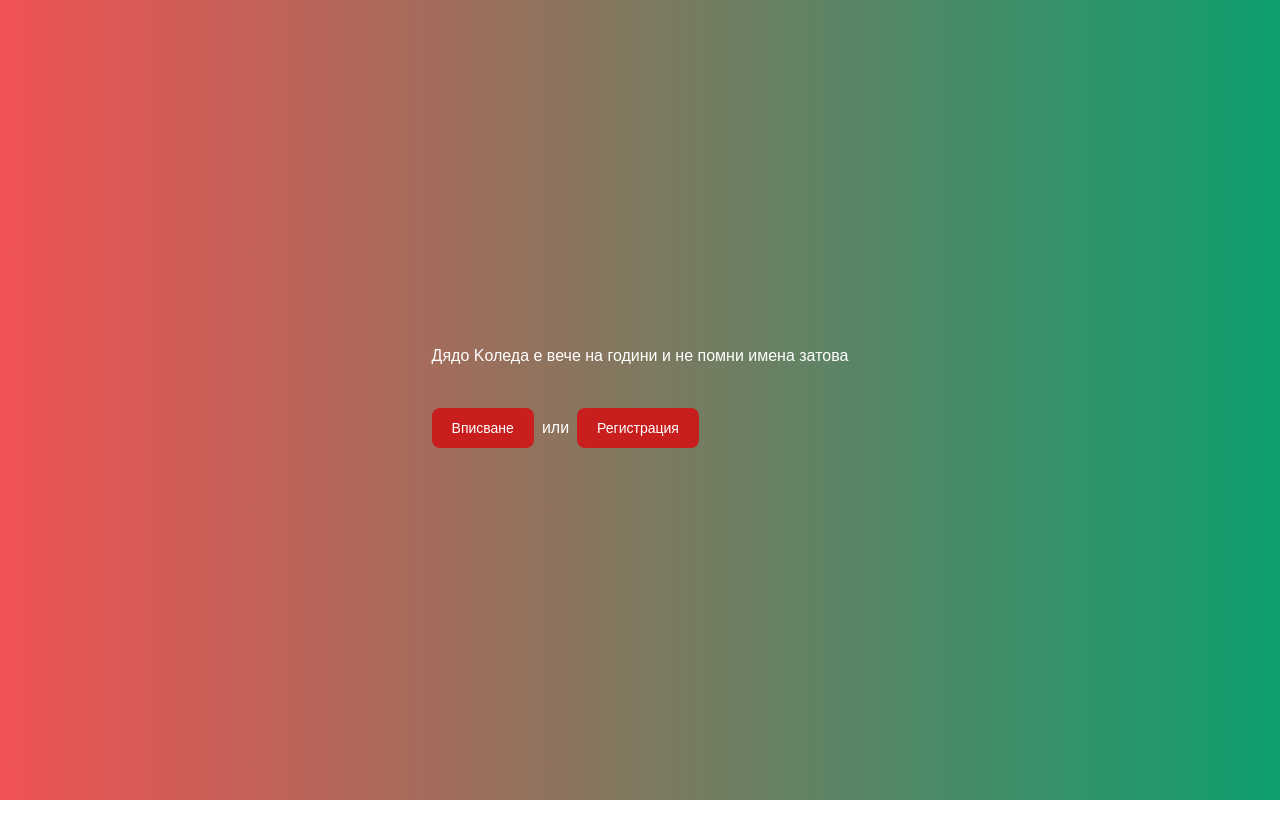
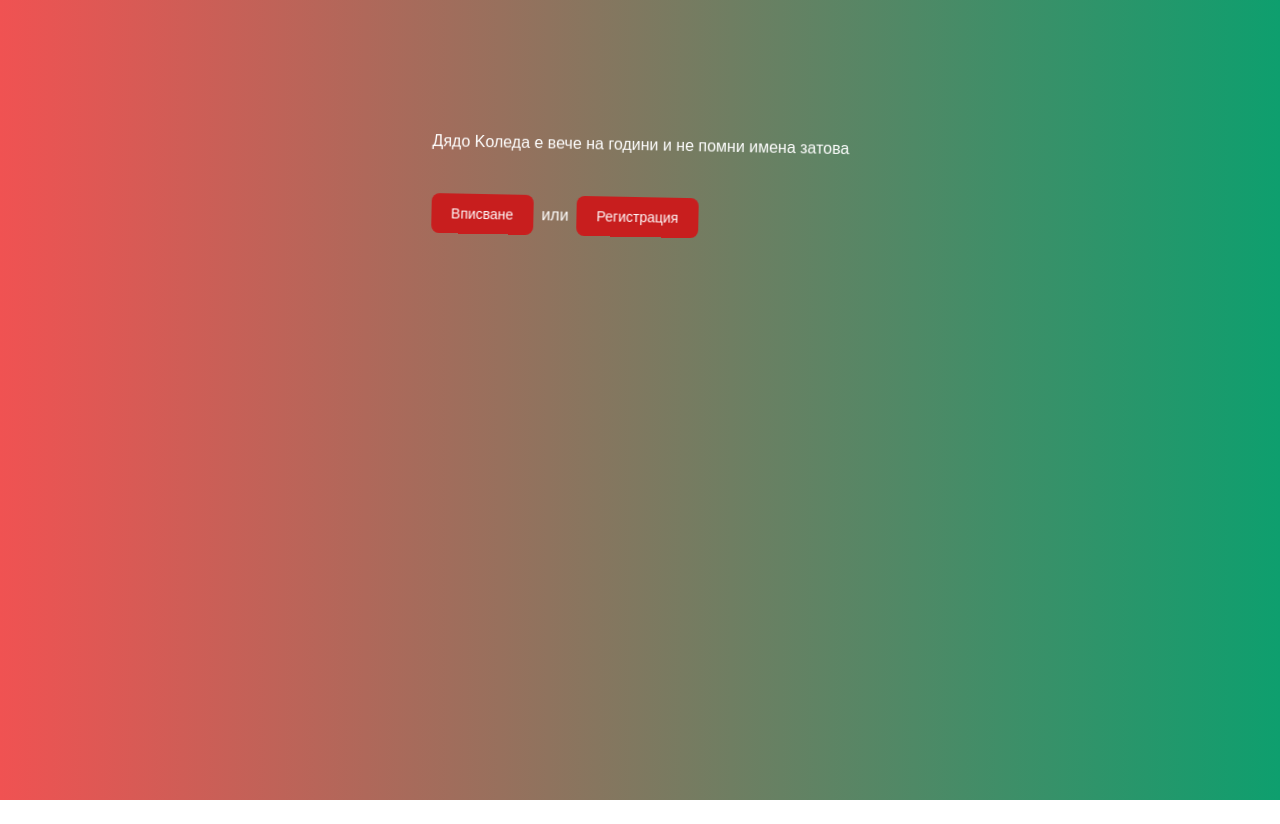
Before and after one commit to john6tain/letter-to-santa, a Next.js app: page / in a window 1280 px wide. Built offline with nearby package versions, Linux system fonts and the light colour scheme.

Commit message:
Changed animation to be only on login/register screen

```diff
--- a/src/components/Navbar.tsx
+++ b/src/components/Navbar.tsx
@@ -24,7 +24,7 @@ export default function Navbar() {
 					</Link>
 				</div>
 				<div className="flex items-center md:order-2 space-x-1 md:space-x-2 rtl:space-x-reverse">
-					<a href="https://www.noradsanta.org/"> <Image src="/sleigh.png" className="sleigh" alt="sleigh"
+					<a href="https://www.noradsanta.org/" target="_blank"> <Image src="/sleigh.png" className="sleigh" alt="sleigh"
 					                                              width="100" height="100"/></a>
 
 					<a href="#"
--- a/src/pages/globals.css
+++ b/src/pages/globals.css
@@ -70,9 +70,9 @@ body {
     }
 }
 
-/*.animate-feather-flutter {*/
-/*    animation: feather-flutter 10s ease forwards; !* Increased duration for slower effect *!*/
-/*}*/
+.animate-feather-flutter {
+    animation: feather-flutter 10s ease forwards; /* Increased duration for slower effect */
+}
 
 .sleigh {
     border-radius: 25%;
--- a/src/pages/index.tsx
+++ b/src/pages/index.tsx
@@ -26,7 +26,7 @@ export default function Index() {
 
 		<div>
 			{!isAuthenticated && <div
-                className="grid grid-rows-[20px_1fr_20px] items-center justify-items-center min-h-screen p-8 pb-20 gap-16 sm:p-20 font-[family-name:var(--font-geist-sans)]">
+                className="animate-feather-flutter grid grid-rows-[20px_1fr_20px] items-center justify-items-center min-h-screen p-8 pb-20 gap-16 sm:p-20 font-[family-name:var(--font-geist-sans)]">
                 <main className="flex flex-col gap-8 row-start-2 items-center sm:items-start">
 					{!isLogin && !isRegister && <h2>Дядо Kоледа е вече на години и не помни имена затова</h2>}
 					{isLogin && !isRegister && (<Login clickRegister={clickRegister}/>)}
--- a/src/pages/layout.tsx
+++ b/src/pages/layout.tsx
@@ -24,8 +24,7 @@ const Layout: React.FC<{ children: React.ReactNode }> = ({children}) => {
 				visible={toaster.visible}
 				onClose={closeToaster}
 			/>
-
-			<div className="animate-feather-flutter">
+			<div>
 				{children}
 			</div>
 
```
